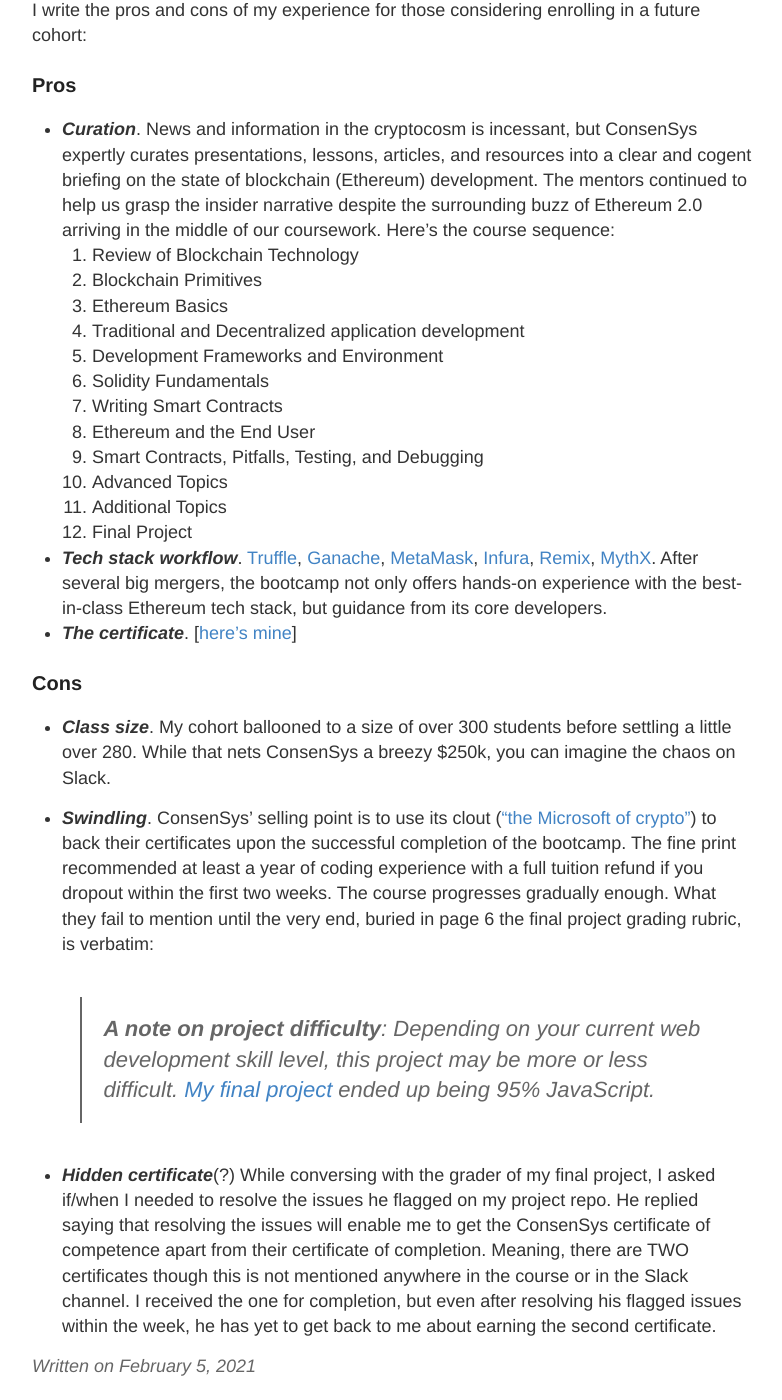
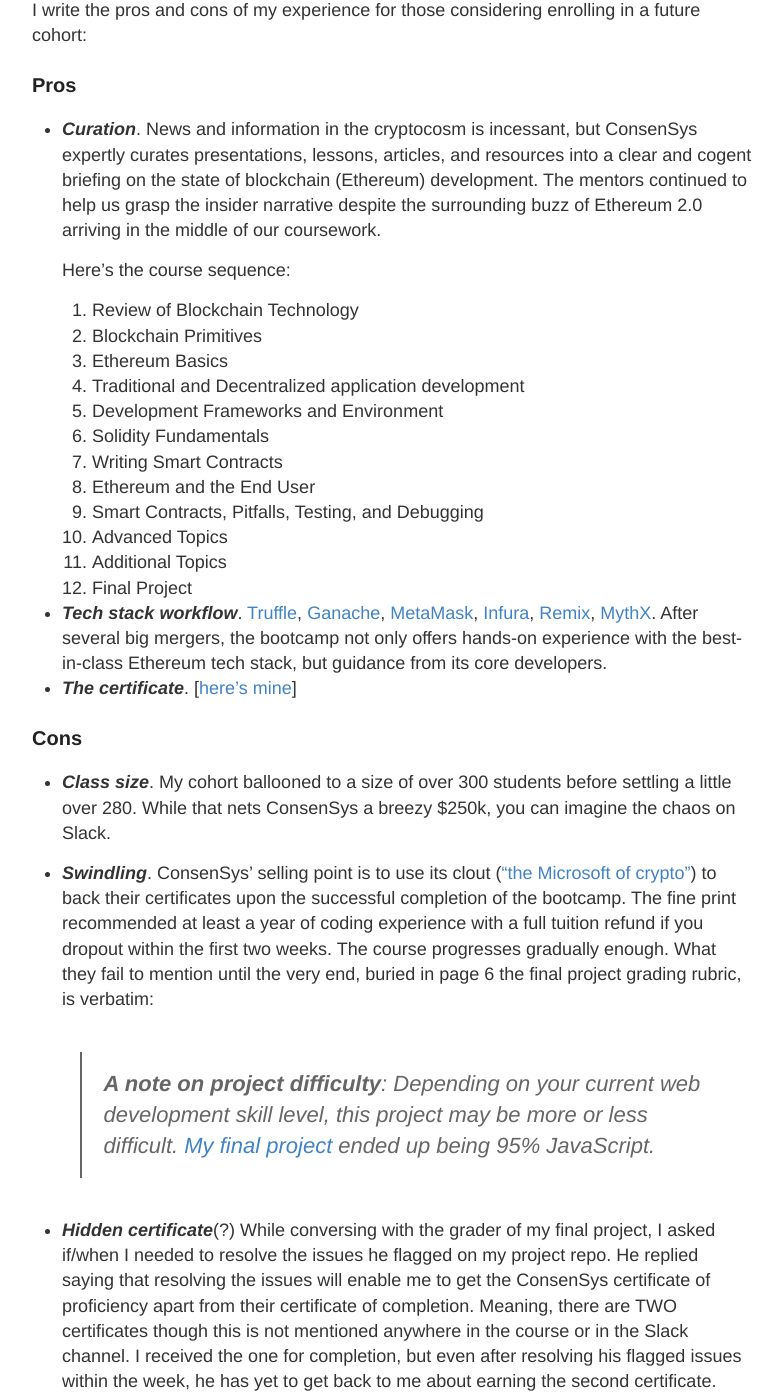
Before and after one commit to poastmil/junsunglee.com, a Jekyll site: the page built from _posts/2021-2-5-ConsenSys-Blockchain-Developer-Bootcamp.md, in a window 1280 px wide and 1400 px high, scrolled down 385 px. Shown: the whole window, without its empty margins (248-1030 px from the left). Built offline with Jekyll 4.4.1, drawn with Linux system fonts in a browser that asks for light colours.

Commit message:
Update 2021-2-5-ConsenSys-Blockchain-Developer-Bootcamp.md

```diff
--- a/_posts/2021-2-5-ConsenSys-Blockchain-Developer-Bootcamp.md
+++ b/_posts/2021-2-5-ConsenSys-Blockchain-Developer-Bootcamp.md
@@ -11,6 +11,7 @@
 
 ### Pros
 - ***Curation***. News and information in the cryptocosm is incessant, but ConsenSys expertly curates presentations, lessons, articles, and resources into a clear and cogent briefing on the state of blockchain (Ethereum) development. The mentors continued to help us grasp the insider narrative despite the surrounding buzz of Ethereum 2.0 arriving in the middle of our coursework.
+
   Here's the course sequence:
   1. Review of Blockchain Technology
   2. Blockchain Primitives
@@ -24,6 +25,7 @@
   10. Advanced Topics
   11. Additional Topics
   12. Final Project
+
 - ***Tech stack workflow***. [Truffle](https://www.trufflesuite.com/truffle), [Ganache](https://www.trufflesuite.com/ganache), [MetaMask](https://metamask.io/), [Infura](https://infura.io/), [Remix](https://remix.ethereum.org/#optimize=false&runs=200&evmVersion=null), [MythX](https://mythx.io/). After several big mergers, the bootcamp not only offers hands-on experience with the best-in-class Ethereum tech stack, but guidance from its core developers.
 - ***The certificate***. [[here's mine](https://courses.consensys.net/certificates/w9trgfa8fa)]
 
@@ -33,4 +35,4 @@
 - ***Swindling***. ConsenSys' selling point is to use its clout (["the Microsoft of crypto"](https://www.reddit.com/r/ethereum/comments/b45zov/consensys_academys_developer_bootcamp_is_back/ej4mimo?utm_source=share&utm_medium=web2x&context=3)) to back their certificates upon the successful completion of the bootcamp. The fine print recommended at least a year of coding experience with a full tuition refund if you dropout within the first two weeks. The course progresses gradually enough. What they fail to mention until the very end, buried in page 6 the final project grading rubric, is verbatim:
   > **A note on project difficulty**: Depending on your current web development skill level, this project may be more or less difficult.
   [My final project](https://github.com/jun-sung/doge-emporium) ended up being 95% JavaScript.
-- ***Hidden certificate***(?) While conversing with the grader of my final project, I asked if/when I needed to resolve the issues he flagged on my project repo. He replied saying that resolving the issues will enable me to get the ConsenSys certificate of competence apart from their certificate of completion. Meaning, there are TWO certificates though this is not mentioned anywhere in the course or in the Slack channel. I received the one for completion, but even after resolving his flagged issues within the week, he has yet to get back to me about earning the second certificate.
+- ***Hidden certificate***(?) While conversing with the grader of my final project, I asked if/when I needed to resolve the issues he flagged on my project repo. He replied saying that resolving the issues will enable me to get the ConsenSys certificate of proficiency apart from their certificate of completion. Meaning, there are TWO certificates though this is not mentioned anywhere in the course or in the Slack channel. I received the one for completion, but even after resolving his flagged issues within the week, he has yet to get back to me about earning the second certificate.
```
